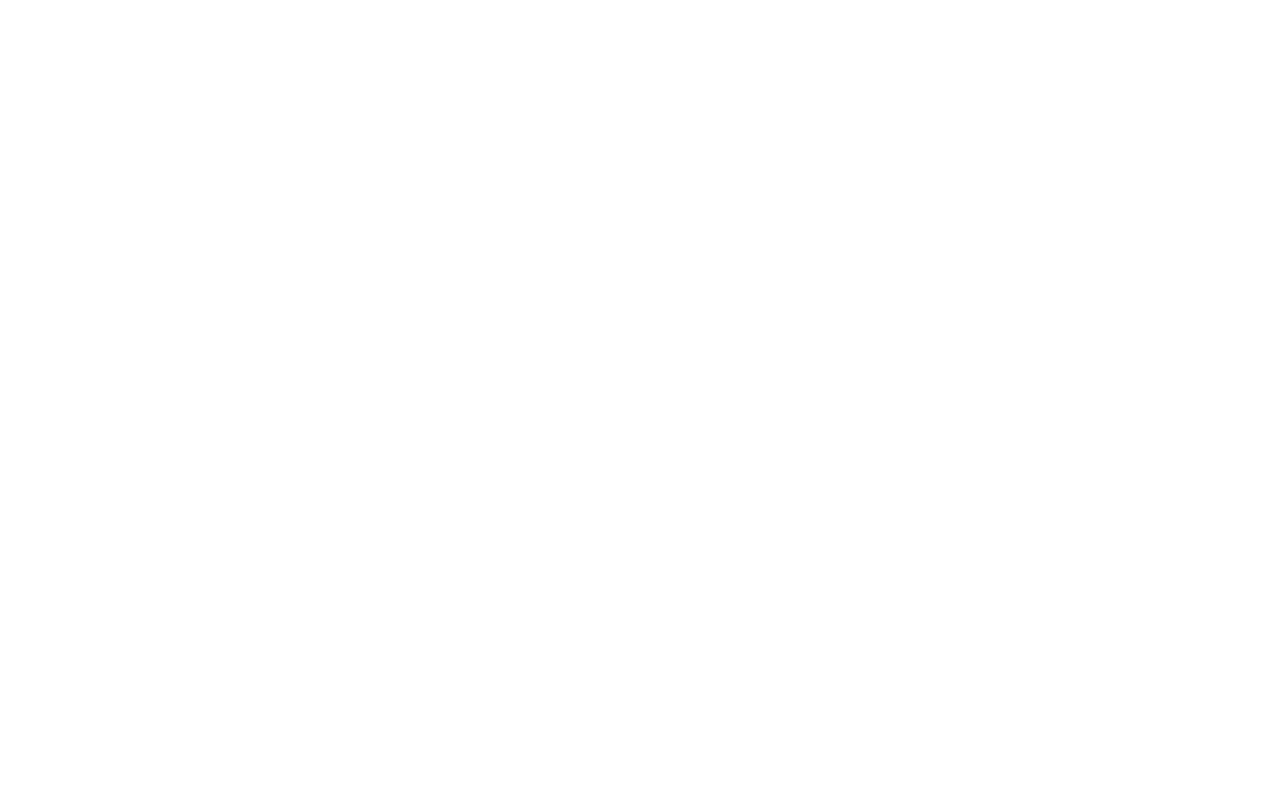
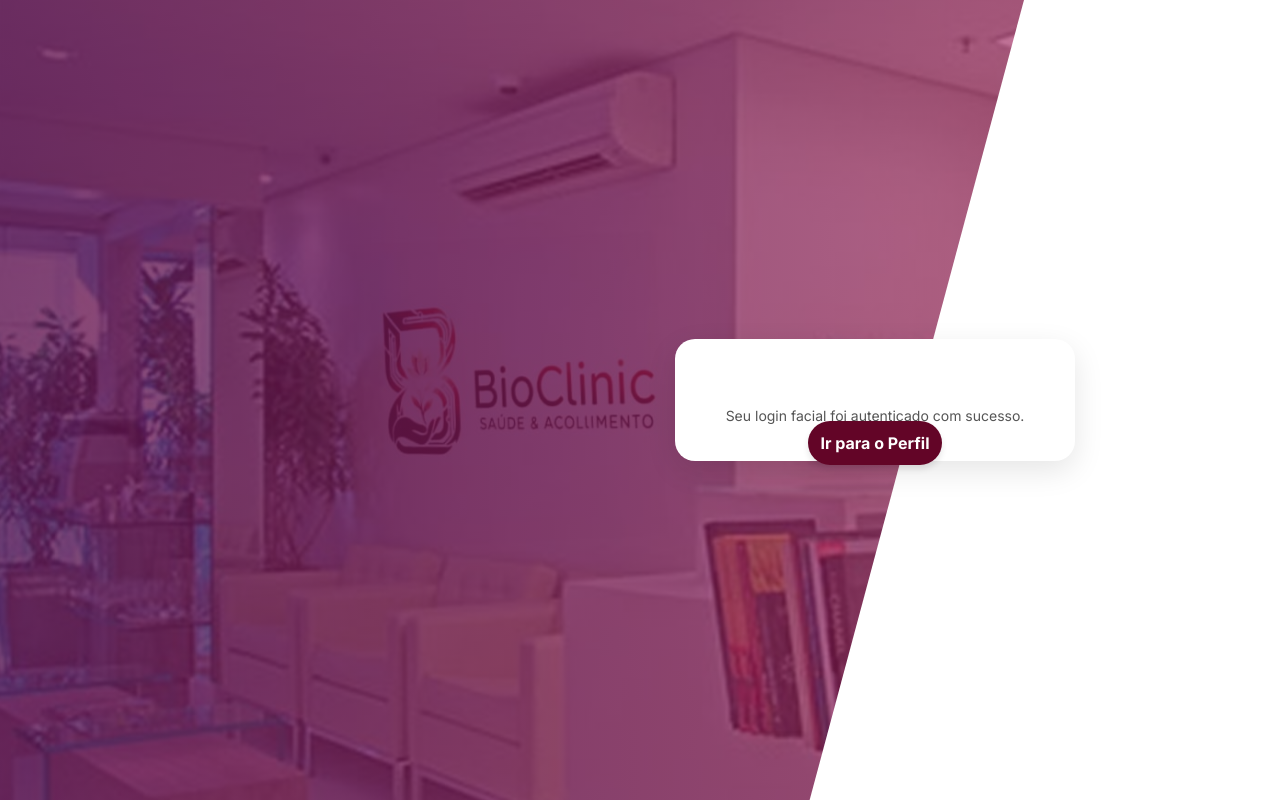
Before and after one commit to Leycon05/bioclinic, a React (Vite) app: page /logado in a window 1280 px wide. Before the commit this address had no page. Built offline with nearby package versions, Linux system fonts and the light colour scheme.

Commit message:
atualização da tela de cadastro da facial

```diff
--- a/src/App.jsx
+++ b/src/App.jsx
@@ -25,6 +25,7 @@ function App() {
       <Route path="/routes-list" element={<RoutesList />} />
       <Route path="/sobre-a-clinica-servicos" element={<SobreAClinicaServicos />} />
       <Route path="/perfil" element={<Perfil />} />
+      <Route path="/logado" element={<Logado />} />  {/* <-- 2. Definir a nova rota */}
 
       {/* --- Rotas Protegidas --- */}
       {/* <Route
--- a/src/components/RoutesList.jsx
+++ b/src/components/RoutesList.jsx
@@ -11,6 +11,7 @@ function RoutesList() {
         { path: '/permissao-localizacao', name: 'Permissão Localização' },
         { path: '/sobre-a-clinica-servicos', name: 'Sobre a Clínica e Serviços' },
         {path: '/perfil', name: 'Perfil' },
+        {path: '/logado', name: 'Logado' },
     ];
 
     return (
--- a/src/styles/Perfil.css
+++ b/src/styles/Perfil.css
@@ -13,6 +13,7 @@
     align-items: center;
     padding: 8px 50px;
     align-content: center;
+
 
 }
 
@@ -48,9 +49,7 @@
     justify-content: center;
     align-items: center;
 }
-.camera-container:hover {
-    border-color: #b88888;
-}
+
 
 /* O elemento de vídeo em si */
 .camera-container video {
@@ -78,17 +77,22 @@
     padding: 12px;
     border: none;
     border-radius: 30px;
-    background-color: #b88888;
+    background-color: #630527;
     color: #FFFFFF;
     font-size: 16px;
     font-weight: 700;
     cursor: pointer;
-    transition: background-color 0.3s;
+    /* Mudamos aqui para 'all' para animar o movimento também */
+    transition: all 0.3s ease;
     font-family: 'Inter', sans-serif;
+    box-shadow: 0 4px 6px rgba(0,0,0,0.1); /* Sombra inicial suave */
+
 }
 
 .btn-entrar:hover {
-    background-color: #630527;
+    transform: translateY(-3px); /* Move para cima */
+    box-shadow: 0 10px 20px rgba(99, 5, 39, 0.4); /* Sombra maior e colorida em baixo */
+
 }
 
 /* Botão Desabilitado (enquanto carrega) */
@@ -103,7 +107,7 @@
     padding: 12px;
     border: none;
     border-radius: 30px;
-    background-color: #b88888; /* Rosa padrão do projeto */
+    background-color: #E6A5A5; /* Rosa padrão do projeto */
     color: #FFFFFF;
     font-size: 14px;
     font-weight: 700;
@@ -114,7 +118,7 @@
 }
 
 .btn-voltar:hover {
-    background-color: #630527;
+    background-color: #b88888;
 }
 
 /* Responsividade */
```
